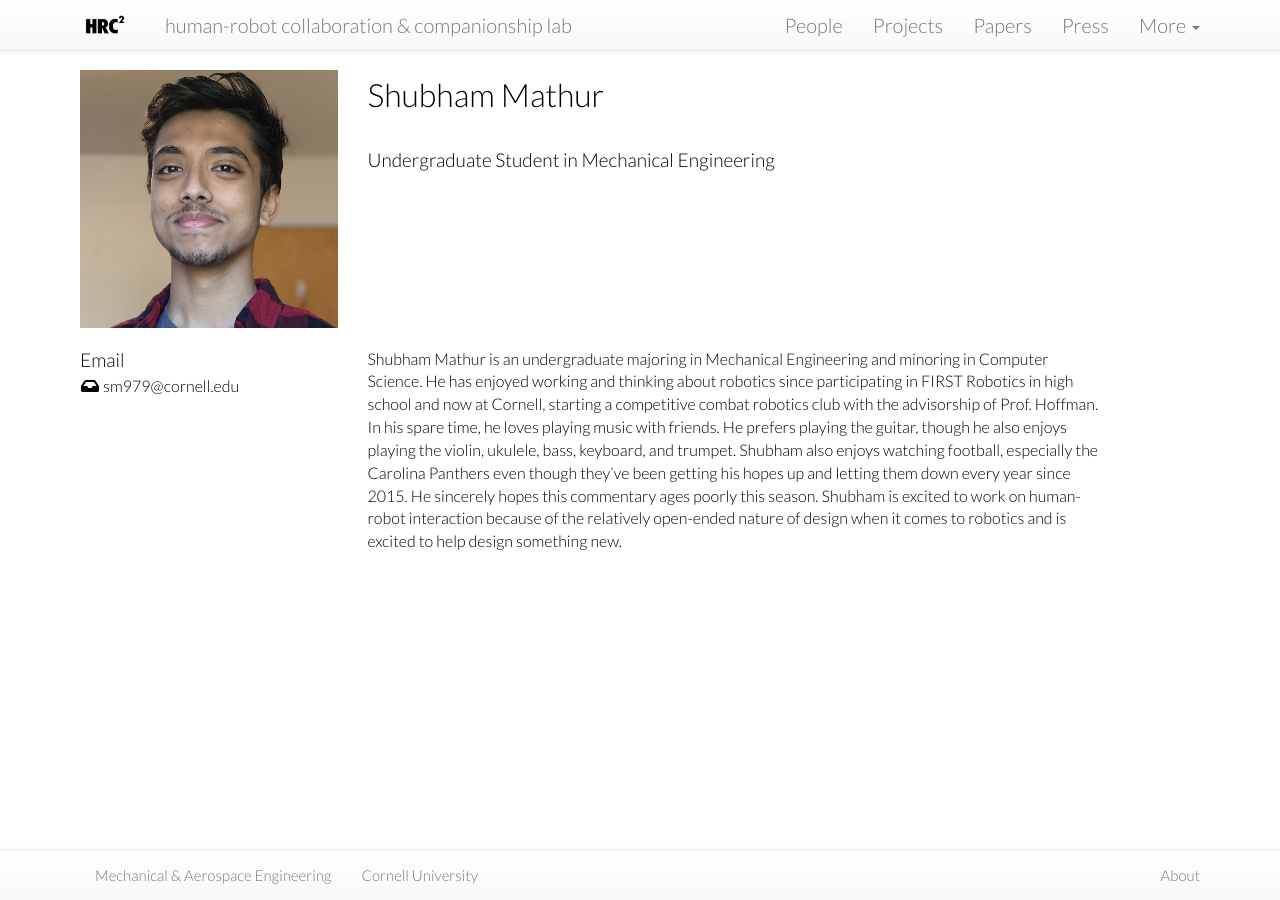
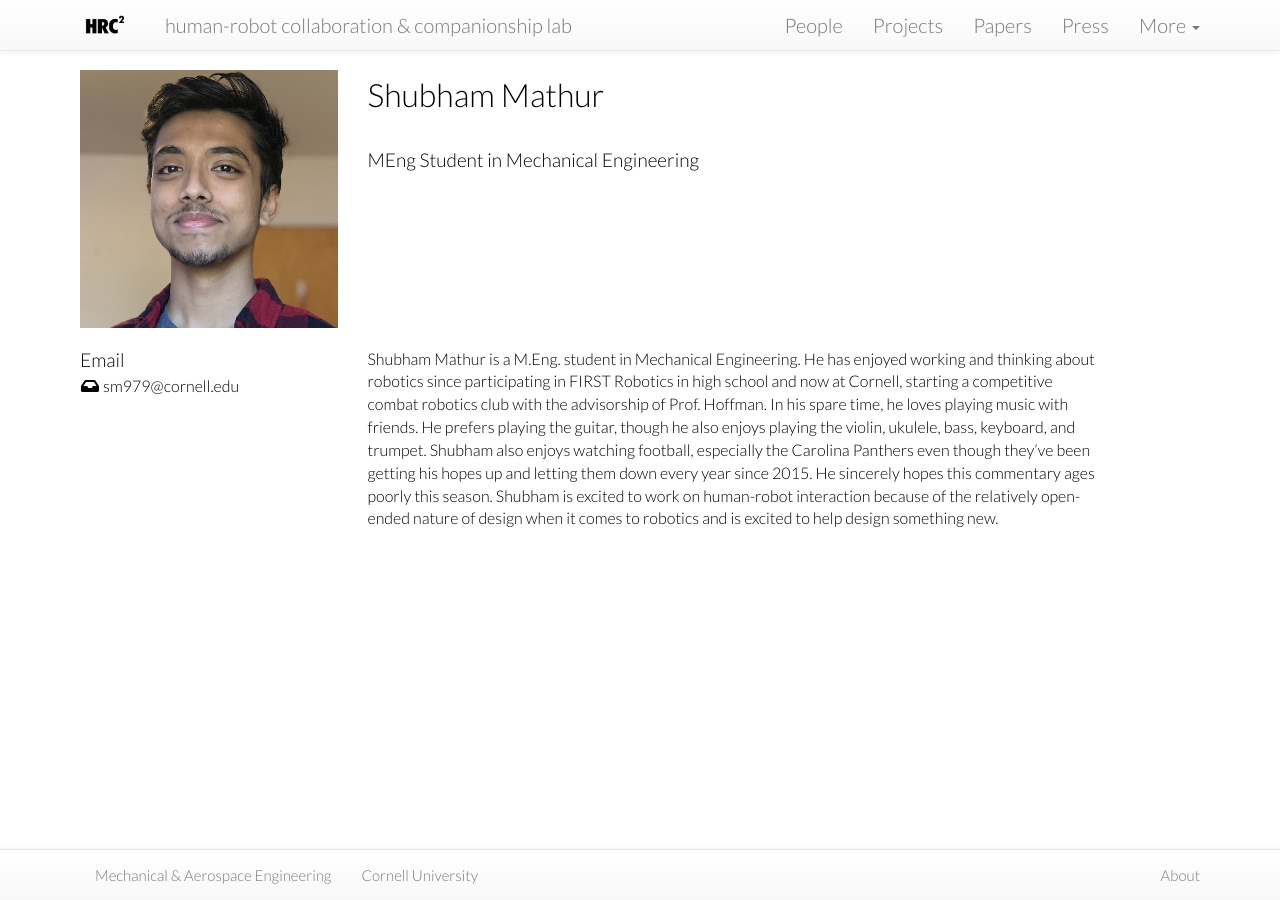
Before and after one commit to hrc2/hrc2.github.io, a Jekyll site: the page built from people/_posts/2020-10-01-shubham-mathur.md, in a window 1280 px wide. Built offline with Jekyll 4.4.1, drawn with Linux system fonts in a browser that asks for light colours; nearby versions of some CDN libraries; some web fonts are replaced.

Commit message:
Spring 2022 update #1

```diff
--- a/_data/alums.csv
+++ b/_data/alums.csv
@@ -75,3 +75,7 @@
 Melody Yu,Undergraduate,Mechanical Engineering/CS,,
 Nikki Hart,Undergraduate,Mechanical Engineering,,
 George Zhuang,Undergraduate,Computer Science,,
+Cheng Chang,Undergraduate,Mechanical Engineering,,
+Michael Suguitan,PhD,Mechanical Engineering,,
+Jordana Socher,Undergraduate,Computer Science,,
+Sophie Keller,Undergraduate,Computer Science,,
--- a/people/_posts/2020-10-01-shubham-mathur.md
+++ b/people/_posts/2020-10-01-shubham-mathur.md
@@ -1,7 +1,7 @@
 ---
 layout: member
 title: "Shubham Mathur"
-position: Undergraduate Student
+position: MEng Student
 field: Mechanical Engineering
 nickname: shubham-mathur
 handle: sm979
@@ -13,4 +13,4 @@
 cv:
 alum: false
 ---
-Shubham Mathur is an undergraduate majoring in Mechanical Engineering and minoring in Computer Science. He has enjoyed working and thinking about robotics since participating in FIRST Robotics in high school and now at Cornell, starting a competitive combat robotics club with the advisorship of Prof. Hoffman. In his spare time, he loves playing music with friends. He prefers playing the guitar, though he also enjoys playing the violin, ukulele, bass, keyboard, and trumpet. Shubham also enjoys watching football, especially the Carolina Panthers even though they've been getting his hopes up and letting them down every year since 2015. He sincerely hopes this commentary ages poorly this season. Shubham is excited to work on human-robot interaction because of the relatively open-ended nature of design when it comes to robotics and is excited to help design something new.
+Shubham Mathur is a M.Eng. student in Mechanical Engineering. He has enjoyed working and thinking about robotics since participating in FIRST Robotics in high school and now at Cornell, starting a competitive combat robotics club with the advisorship of Prof. Hoffman. In his spare time, he loves playing music with friends. He prefers playing the guitar, though he also enjoys playing the violin, ukulele, bass, keyboard, and trumpet. Shubham also enjoys watching football, especially the Carolina Panthers even though they've been getting his hopes up and letting them down every year since 2015. He sincerely hopes this commentary ages poorly this season. Shubham is excited to work on human-robot interaction because of the relatively open-ended nature of design when it comes to robotics and is excited to help design something new.
```
Also changed, not shown: people/past/2016-10-10-michael-suguitan.md (renamed from people/_posts/2016-10-10-michael-suguitan.md), people/past/2021-03-20-jordana-socher.md (renamed from people/_posts/2021-03-20-jordana-socher.md), people/past/2021-09-13-sophie-keller.md (renamed from people/_posts/2021-09-13-sophie-keller.md), people/past/2021-10-01-cheng-chang.md (renamed from people/_posts/2021-10-01-cheng-chang.md).
